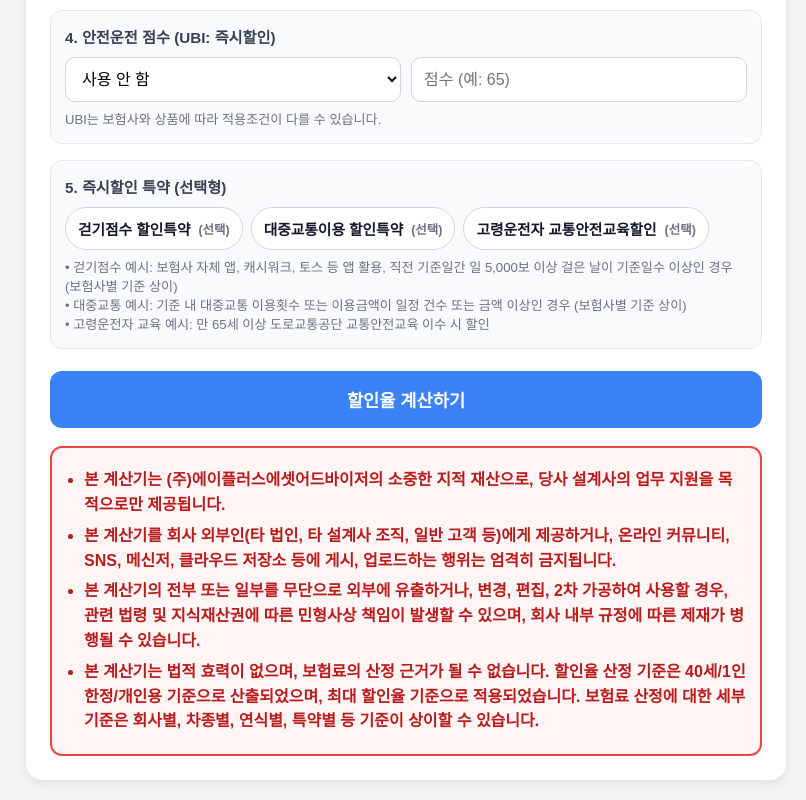
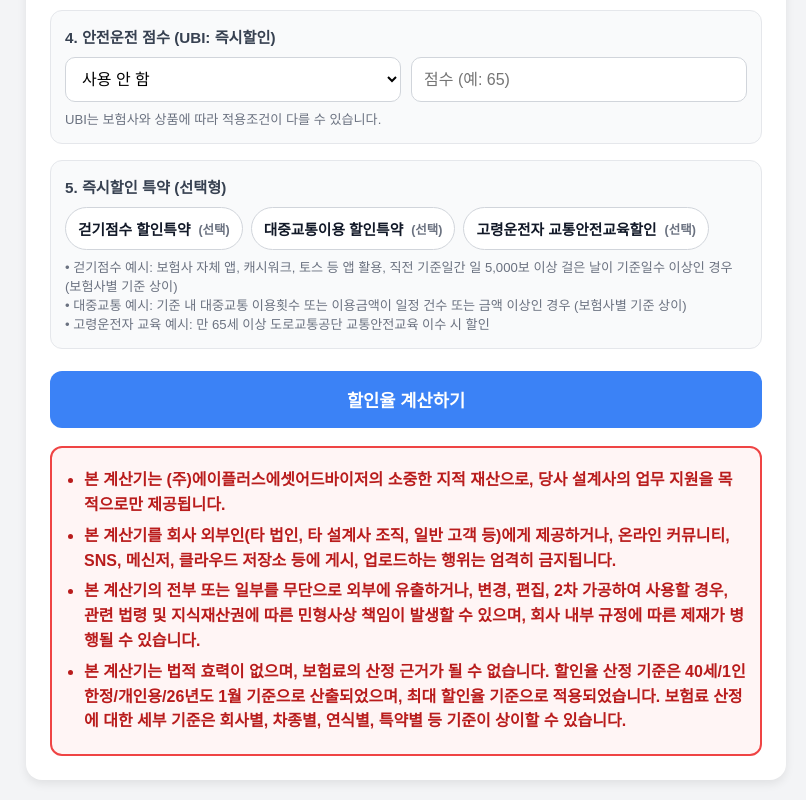
Before and after one commit to jhjhjhjhjhjhj2/car_insurance_simulator, a plain HTML site: page index.html in a window 1280 px wide. Shown: the part 632-1432 px from the top of the page, without its empty margins (234-1040 px from the left). Drawn offline with Linux system fonts and the light colour scheme.

Commit message:
Change greeting from 'Hello World' to 'Goodbye World'

```diff
--- a/index.html
+++ b/index.html
@@ -552,7 +552,7 @@
       <li>본 계산기를 회사 외부인(타 법인, 타 설계사 조직, 일반 고객 등)에게 제공하거나, 온라인 커뮤니티, SNS, 메신저, 클라우드 저장소 등에 게시, 업로드하는 행위는 엄격히 금지됩니다.</li>
       <li>본 계산기의 전부 또는 일부를 무단으로 외부에 유출하거나, 변경, 편집, 2차 가공하여 사용할 경우, 관련 법령 및 지식재산권에 따른 민형사상 책임이 발생할 수 있으며, 회사 내부 규정에 따른 제재가 병행될 수 있습니다.</li>
       <li>
-        본 계산기는 법적 효력이 없으며, 보험료의 산정 근거가 될 수 없습니다. 할인율 산정 기준은 40세/1인한정/개인용 기준으로 산출되었으며, 최대 할인율 기준으로 적용되었습니다.
+        본 계산기는 법적 효력이 없으며, 보험료의 산정 근거가 될 수 없습니다. 할인율 산정 기준은 40세/1인한정/개인용/26년도 1월 기준으로 산출되었으며, 최대 할인율 기준으로 적용되었습니다.
         보험료 산정에 대한 세부 기준은 회사별, 차종별, 연식별, 특약별 등 기준이 상이할 수 있습니다.
       </li>
     </ul>
```
